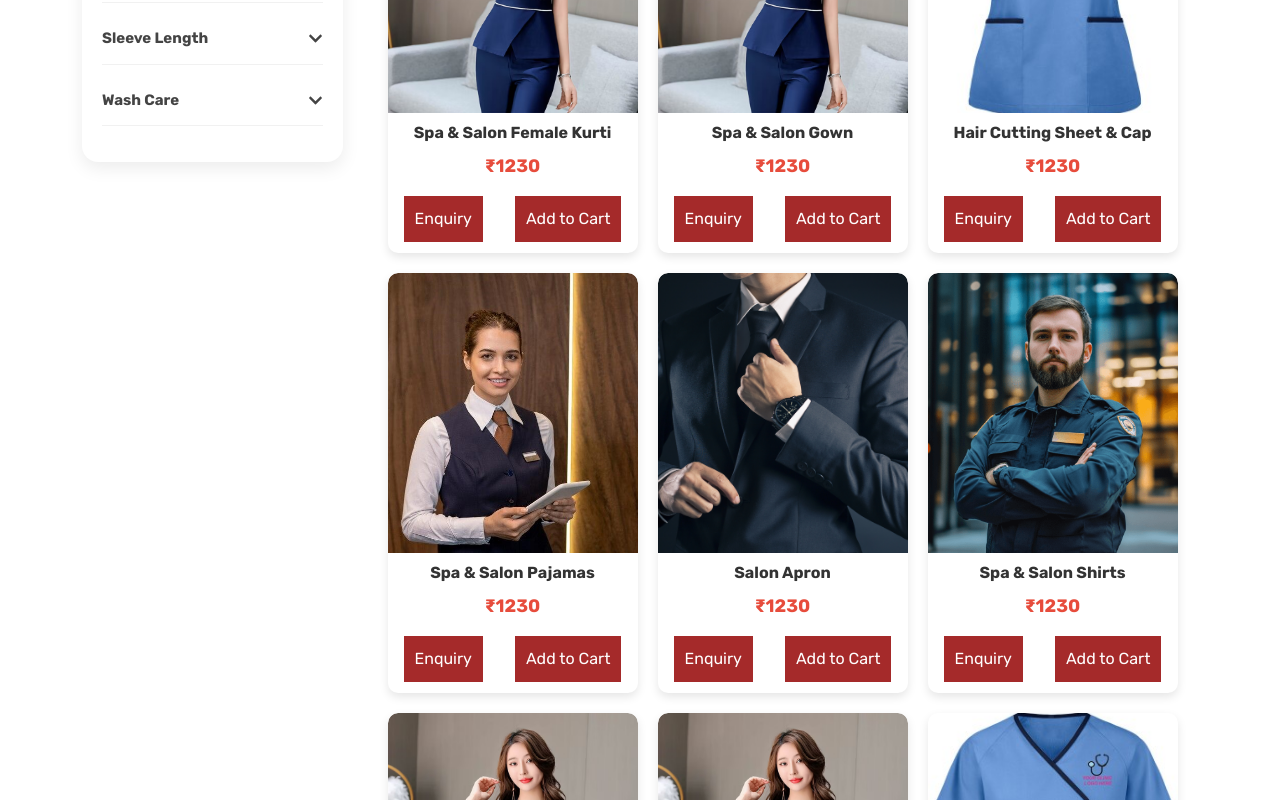
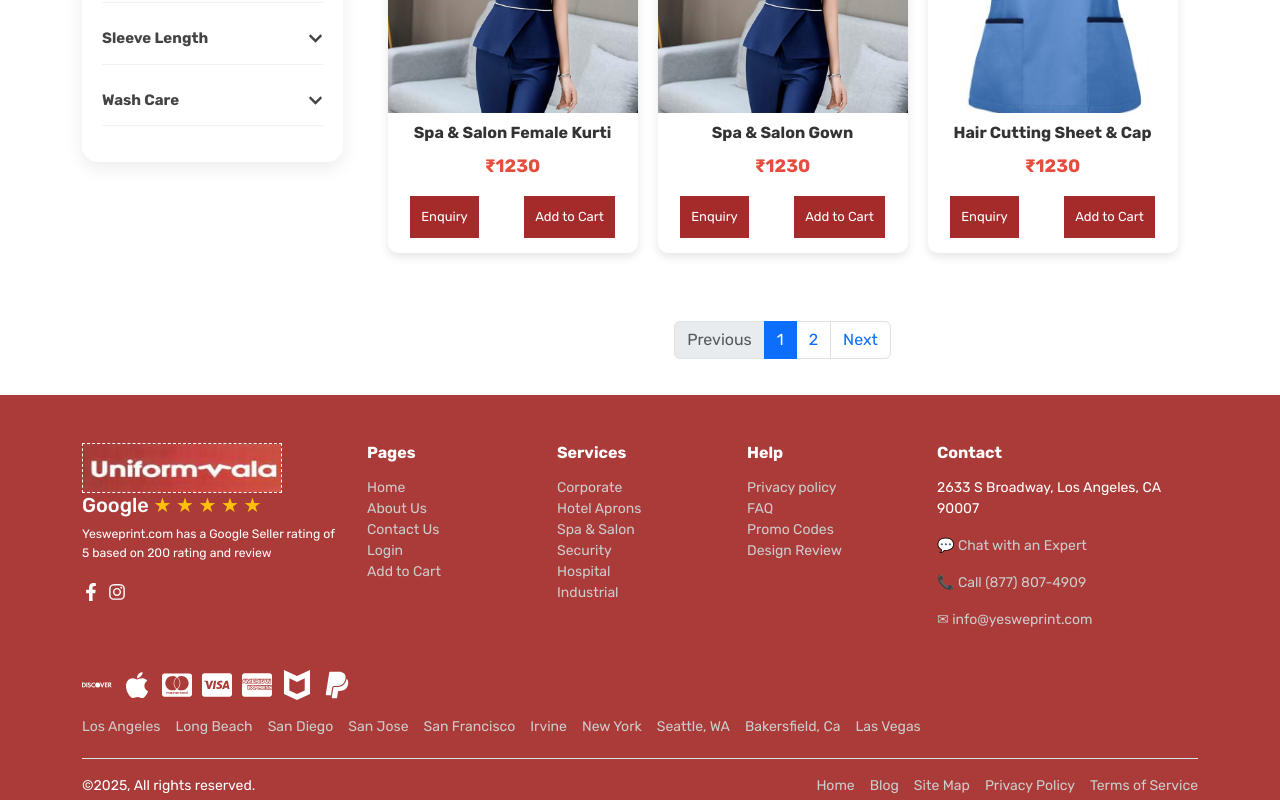
Before and after one commit to Mukesh1346/UniformWala, a Next.js app: page /products in a window 1280 px wide. Shown: the part 1120-1920 px from the top of the page. Built offline with nearby package versions, Linux system fonts and the light colour scheme.

Commit message:
pagination in all products

```diff
--- a/src/app/Components/BestSellerProduct/BestSellerProduct.jsx
+++ b/src/app/Components/BestSellerProduct/BestSellerProduct.jsx
@@ -11,12 +11,33 @@ import pic6 from "@/Assets/Images/salon.avif";
 import { useRouter } from "next/navigation";
 import Image from "next/image";
 import Sidebar from "../Sidebar/Sidebar";
+import { useAppContext } from "@/context/appContext";
+import Link from "next/link";
 
 export default function BestSellerProduct() {
   const router = useRouter();
   const [hoveredStates, setHoveredStates] = useState({});
   const [showEnquiry, setShowEnquiry] = useState(false);
   const [enquiryProduct, setEnquiryProduct] = useState("");
+  const { state, dispatch, ACTIONS } = useAppContext();
+
+
+
+
+  const toggleCart = (product) => {
+    dispatch({
+      type: ACTIONS.TOGGLE_CART_ITEM,
+      payload: {
+        id: product.id,
+        name: product.productName,
+        price: product.price,
+        size: "M",
+        quantity: 1,
+      },
+    })
+  }
+
+  const isInCart = (product) => state.cart.some((item) => item.id === product.id && item.size === "M");
 
   const toggleHover = (id, isHovered) => {
     setHoveredStates((prev) => ({ ...prev, [id]: isHovered }));
@@ -58,6 +79,38 @@ export default function BestSellerProduct() {
     handleCloseEnquiry();
   };
 
+
+
+  const [currentPage, setCurrentPage] = useState(1);
+  const itemsPerPage = 6
+
+  const LastProduct = currentPage * itemsPerPage;
+  const FirstProduct = LastProduct - itemsPerPage;
+
+
+  const currentProducts = products.slice(FirstProduct, LastProduct);
+
+
+
+  const paginate = (pageNumber) => setCurrentPage(pageNumber);
+
+
+  const prevPage = () => {
+    if (currentPage > 1) {
+      setCurrentPage(currentPage - 1)
+    }
+  }
+
+
+  const nextPage = () => {
+    if (currentPage < Math.ceil(products.length / itemsPerPage)) {
+      setCurrentPage(currentPage + 1)
+    }
+  }
+
+
+  const totalPages = Math.ceil(products.length / itemsPerPage)
+
   return (
     <>
       <div className="container midsec">
@@ -71,8 +124,9 @@ export default function BestSellerProduct() {
           </div>
           <div className="col-md-9">
             <div className="product-container">
-              {products.map(({ id, defaultImg, hoverImg, productName, price }) => (
-                <div className="product-card" key={id}>
+              {currentProducts.map(({ id, defaultImg, hoverImg, productName, price }) => (
+                <Link href={`/product/${id + 1}`} className="text-decoration-none" key={id}>
+                  <div className="product-card" >
                     <motion.img
                       src={hoveredStates[id] ? hoverImg.src : defaultImg.src}
                       alt={productName}
@@ -95,16 +149,63 @@ export default function BestSellerProduct() {
                         >
                           Enquiry
                         </button>
+
+
                         <button
-                        className=" addToCartBtn"
-                        onClick={() => handleCategoryClick(productName)}
+                          className={`addToCartBtn ${isInCart({ id, productName, price }) ? "btn-danger" : "btn-outline-primary"}`}
+                          onClick={(e) => {
+                            e.preventDefault()
+                            e.stopPropagation(); // prevent card click redirect
+                            toggleCart({ id, productName, price });
+                          }}
                         >
-                        Add to Cart
+                          {isInCart({ id, productName, price }) ? "Remove from Cart" : "Add to Cart"}
                         </button>
+
                       </div>
                     </div>
                   </div>
+                </Link>
               ))}
+
+              {/* Pagination */}
+
+              <nav className="pagination-nav mt-5">
+                <ul className="pagination justify-content-center">
+                  <li className={`page-item ${currentPage === 1 && "disabled"}`}>
+                    <button className="page-link" onClick={prevPage}>
+                      Previous
+                    </button>
+                  </li>
+
+                  {[...Array(totalPages)].map((_, index) => (
+                    <li
+                      key={index}
+                      className={`page-item ${currentPage === index + 1 ? "active" : ""
+                        }`}
+                    >
+                      <button
+                        className="page-link"
+                        onClick={() => paginate(index + 1)}
+                      >
+                        {index + 1}
+                      </button>
+                    </li>
+                  ))}
+
+                  <li
+                    className={`page-item ${currentPage === totalPages && "disabled"
+                      }`}
+                  >
+                    <button className="page-link" onClick={nextPage}>
+                      Next
+                    </button>
+                  </li>
+                </ul>
+              </nav>
+
+
+
             </div>
           </div>
         </div>
--- a/src/app/Components/BestSellerProduct/bestseller.css
+++ b/src/app/Components/BestSellerProduct/bestseller.css
@@ -179,6 +179,7 @@
   }
 
 .enquiryBtn{
+    font-size: 13px;
   border: 1px solid brown;
   background: brown;
   color:white;
@@ -187,6 +188,7 @@
 }
 
 .addToCartBtn{
+    font-size: 13px;
     border: 1px solid brown;
     background: brown;
     color:white;
```
Lines whose indentation alone changed are shown as unchanged.
